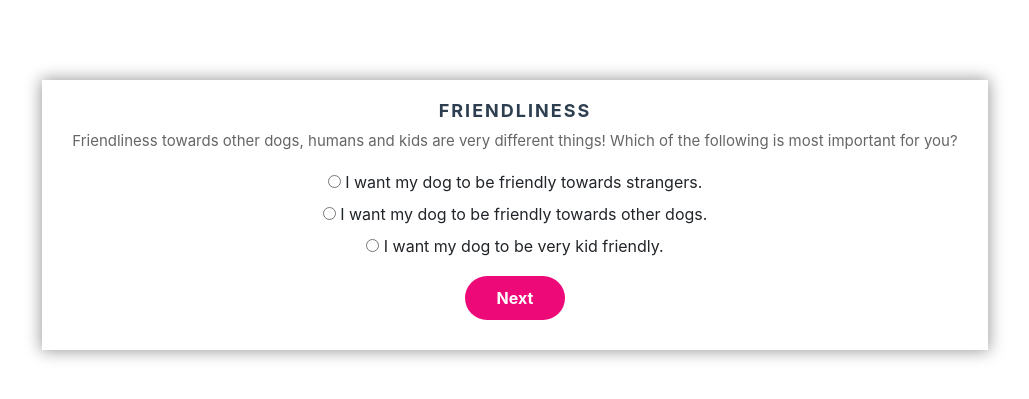
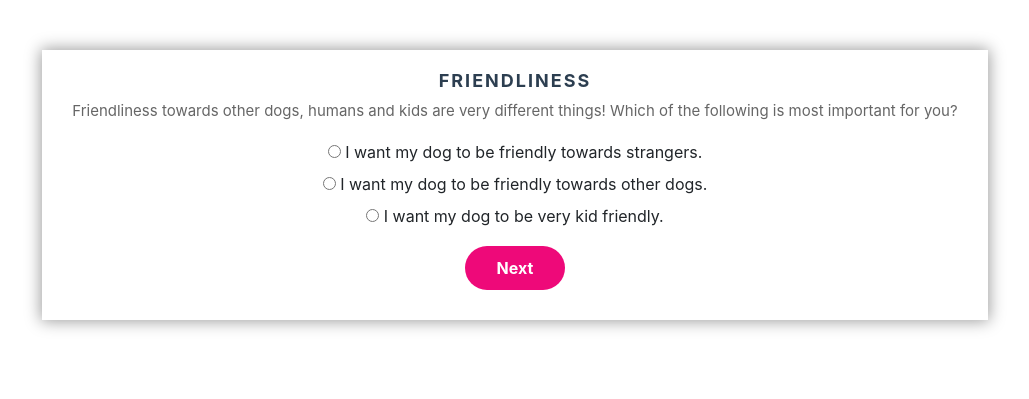
Before and after one commit to alvarezcindy/pawfectmatch, a Flask app: page / in a window 1280 px wide. Shown: the part 56-455 px from the top of the page, without its empty margins (125-1154 px from the left). Run offline with Flask 2, Linux system fonts and the light colour scheme; data that the repository does not hold is empty; some libraries are stand-ins or nearby versions.

Commit message:
Quiz and dog matches style updates

```diff
--- a/static/js/breeds.js
+++ b/static/js/breeds.js
@@ -7,7 +7,7 @@ function updateDogCards(dogs) {
                      '" alt="Card image cap"><div class="card-body">' +
                      '<h5 class="card-title">' + dog['name'] +
                      '</h5><p class="card-text">' + dog['breed'] +
-                     '</p><a href="#" class="btn btn-primary">Favorite</a>' +
+                     '</p>' +
                      '</div></div></div>')
     }
 
@@ -40,7 +40,7 @@ function getDogBreeds(results) {
         breeds += ('<a href="#" class="btn btn-primary top-ten-button" value="'+dog[0]+'" '+ desc +' '+ pictures +'>' + dog[0] + '</a></br>');
         search_dogs.push(dog[0]);
     }
-    let response = ('<h2>Traits and dog breeds that match your preference!</h2>');
+    // let response = ('<h2>Traits and dog breeds that match your preference!</h2>');
 
     console.log(search_dogs);
     $.get('/call-api.json',
@@ -50,7 +50,7 @@ function getDogBreeds(results) {
     $(".matches-container").show();
     $(".dog-quiz").toggle();
     // $("#retake-quiz").attr("hidden", false);
-    $("#dog-matches").html(response);
+    // $("#dog-matches").html(response);
 
     $("#top-ten-breeds").html(breeds);
     $("#top-ten-desc").html(dogs[0][1]);
@@ -67,6 +67,7 @@ function getDogTraits(evt) {
         "pos_trait4": $("#pos_trait4").val(),
         "pos_trait5": $("#pos_trait5").val(),
     };
+    console.log(formInputs);
 
     $.post('/dog-list.json',
            formInputs,
--- a/static/styles.css
+++ b/static/styles.css
@@ -16,30 +16,27 @@
     padding-right: 50px;
 }
 
-.dog-quiz {
-    margin-top: 50px;
-}
-
 .trait-tooltips button {
     display: none;
 }
 
 .top-ten button {
-    display:none;
+    display:none
 }
 
 .matches-container {
     display:none;
+    margin-top: 60px
 }
 
 /*form styles*/
 #traits-form {
     text-align: center;
     position: relative;
-    margin-top: 30px;
+    margin-top: 50px;
 }
 
-#traits-form fieldset {
+#traits-form fieldset, .matches-container {
     background: white;
     border: 0 none;
     border-radius: 0px;
--- a/templates/index.html
+++ b/templates/index.html
@@ -9,14 +9,10 @@
                     <h2 class="fs-title">Friendliness</h2>
                     <h3 class="fs-subtitle">Friendliness towards other dogs, humans and kids are very different things! Which of the following is most important for you?</h3>
                     <div class="radio">
-                        <label><input type="radio" name="optradio" id="pos_trait1" value="Friendly Toward Strangers" checked>
-                        I want my dog to be friendly towards strangers.</label>
-                    </div>
-                    <div class="radio">
+                        <label><input type="radio" name="optradio" id="pos_trait1" value="Friendly Toward Strangers">
+                        I want my dog to be friendly towards strangers.</label></br>
                         <label><input type="radio" name="optradio" id="pos_trait1" value="Dog Friendly">
-                        I want my dog to be friendly towards other dogs.</label>
-                    </div>
-                    <div class="radio">
+                        I want my dog to be friendly towards other dogs.</label></br>
                         <label><input type="radio" name="optradio" id="pos_trait1" value="Incredibly Kid Friendly Dogs">
                         I want my dog to be very kid friendly.</label>
                     </div>
@@ -26,14 +22,10 @@
                     <h2 class="fs-title">Energy Level</h2>
                     <h3 class="fs-subtitle">Breeds that were originally bred for physically demanding jobs tend to have high-energy levels. </br>Some dogs require a lot of exercise while others are the equivalent of a 'couch potato'. Which of the following best fits your lifestyle?</h3>
                     <div class="radio">
-                        <label><input type="radio" name="optradio" id="pos_trait2" value="Energy Level" checked>
-                        I want my dog to have a lot of energy.</label>
-                    </div>
-                    <div class="radio">
+                        <label><input type="radio" name="optradio" id="pos_trait2" value="Energy Level">
+                        I want my dog to have a lot of energy.</label></br>
                         <label><input type="radio" name="optradio" id="pos_trait2" value="Potential for Playfulness">
-                        I want my dog to be very playful.</label>
-                    </div>
-                    <div class="radio">
+                        I want my dog to be very playful.</label></br>
                         <label><input type="radio" name="optradio" id="pos_trait2" value="Tolerates Being Alone">
                         I want my dog to tolerate being alone.</label>
                     </div>
@@ -43,15 +35,24 @@
                     <h2 class="fs-title">Lifestyle & Environment</h2>
                     <h3 class="fs-subtitle"> Dogs with short coats and little body fat are vulnerable to the cold. Breeds with short noses cannot pant as well to cool-off. </br>Or if you won't spend too much time outside, perhaps you are looking for the qualities that make a good apartment dog. Which of the following best fits your needs? </h3>
                     <div class="radio">
-                        <label><input type="radio" name="optradio" id="pos_trait3" value="Tolerates Hot Weather" checked>
-                        I want my dog to tolerate hot weather.</label>
+                        <label><input type="radio" name="optradio" id="pos_trait3" value="Tolerates Hot Weather">
+                        I want my dog to tolerate hot weather.</br></label></br>
+                        <label><input type="radio" name="optradio" id="pos_trait3" value="Tolerates Cold Weather">
+                        I want my dog to tolerate cold weather.</br></label></br>
+                        <label><input type="radio" name="optradio" id="pos_trait3" value="Adapts Well to Apartment Living"></label>
+                        I want my dog adapt well to apartment living.
                     </div>
+                    <input type="button" name="next" class="next action-button" value="Next"/>
+                </fieldset>
+                 <fieldset>
+                    <h2 class="fs-title">Lifestyle & Environment</h2>
+                    <h3 class="fs-subtitle"> Dogs with short coats and little body fat are vulnerable to the cold. Breeds with short noses cannot pant as well to cool-off. </br>Or if you won't spend too much time outside, perhaps you are looking for the qualities that make a good apartment dog. Which of the following best fits your needs? </h3>
                     <div class="radio">
-                        <label><input type="radio" name="optradio" id="pos_trait3" value="Tolerates Cold Weather">
-                        I want my dog to tolerate cold weather.</label>
-                    </div>
-                    <div class="radio">
-                        <label><input type="radio" name="optradio" id="pos_trait3" value="Adapts Well to Apartment Living">
+                        <label><input type="radio" name="optradio" id="pos_trait4" value="Tolerates Hot Weather" checked>
+                        I want my dog to tolerate hot weather.</label></br>
+                        <label><input type="radio" name="optradio" id="pos_trait4" value="Tolerates Cold Weather">
+                        I want my dog to tolerate cold weather.</label></br>
+                        <label><input type="radio" name="optradio" id="pos_trait4" value="Adapts Well to Apartment Living">
                         I want my dog adapt well to apartment living.</label>
                     </div>
                     <input type="button" name="next" class="next action-button" value="Next"/>
@@ -60,31 +61,10 @@
                     <h2 class="fs-title">Friendliness</h2>
                     <h3 class="fs-subtitle">Friendliness towards other dogs, humans and kids are very different things! Which of the following is most important for you?</h3>
                     <div class="radio">
-                        <input type="radio" name="optradio" id="pos_trait4" value="Friendly Toward Strangers" checked>
-                        <label> I want my dog to be friendly towards strangers.</label>
-                    </div>
-                    <div class="radio">
-                        <input type="radio" name="optradio" id="pos_trait4" value="Dog Friendly">
-                        <label>I want my dog to be friendly towards other dogs.</label>
-                    </div>
-                    <div class="radio">
-                        <input type="radio" name="optradio" id="pos_trait4" value="Incredibly Kid Friendly Dogs">
-                        <label>I want my dog to be very kid friendly.</label>
-                    </div>
-                    <input type="button" name="next" class="next action-button" value="Next"/>
-                </fieldset>
-                <fieldset>
-                    <h2 class="fs-title">Friendliness</h2>
-                    <h3 class="fs-subtitle">Friendliness towards other dogs, humans and kids are very different things! Which of the following is most important for you?</h3>
-                    <div class="radio">
-                        <label><input type="radio" name="optradio" id="pos_trait5" value="Friendly Toward Strangers" checked>
-                        I want my dog to be friendly towards strangers.</label>
-                    </div>
-                    <div class="radio">
+                        <label><input type="radio" name="optradio" id="pos_trait5" value="Friendly Toward Strangers">
+                        I want my dog to be friendly towards strangers.</label></br>
                         <label><input type="radio" name="optradio" id="pos_trait5" value="Dog Friendly">
-                        I want my dog to be friendly towards other dogs.</label>
-                    </div>
-                    <div class="radio">
+                        I want my dog to be friendly towards other dogs.</label></br>
                         <label><input type="radio" name="optradio" id="pos_trait5" value="Incredibly Kid Friendly Dogs">
                         I want my dog to be very kid friendly.</label>
                     </div>
@@ -95,22 +75,15 @@
 
         <div class="matches-container">
 
-            <div class="row" id="dog-matches"> </div>
-            </br>
-            </br>
+            <h2 class="fs-title"> Traits and dog breeds that match your preference! </h2>
 
-            <div class="row" style="border:solid">
-                <div class="col-3 top-ten" id="top-ten-breeds">
-                </div>
-                <div class="col-3 top-ten">
+            <div class="row">
+                <div class="col-2 top-ten" id="top-ten-breeds"></div>
+                <div class="col-4 top-ten">
                     <img id="top-ten-img">
                 </div>
-                <div class="col-6" id="top-ten-desc" style="height:420px;width:550px;overflow:auto;">
-                </div>
+                <div class="col-6" id="top-ten-desc" style="height:420px;width:550px;overflow:auto;"></div>
             </div>
-            </br>
-            </br>
-
             <div class="trait-tooltips" style="margin:auto">
             {% for trait in traits %}
 
@@ -118,11 +91,7 @@
 
             {% endfor %}
             </div>
-
-            <button id="retake-quiz" hidden="true"> Retake Quiz! </button>
-
         </div>
-
     </div>
 </div>
 </br>
```
Also changed, not shown: other parts of static/styles.css (+16 -16 lines).
